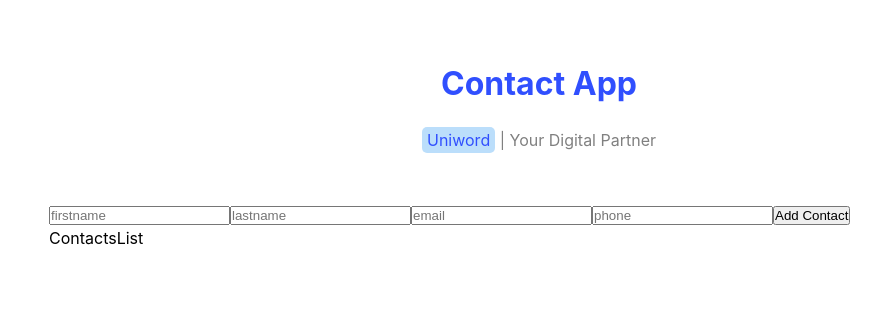
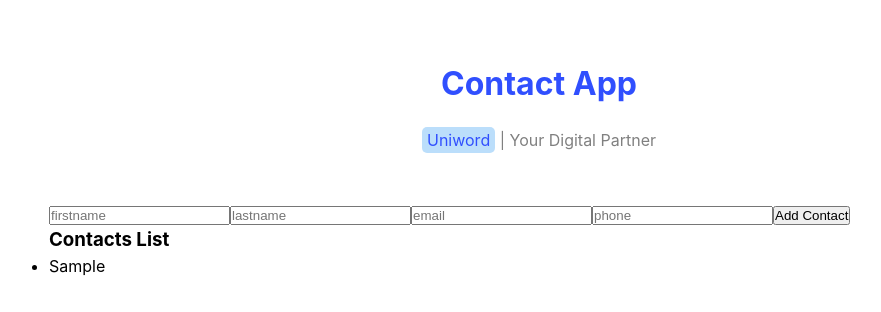
Before and after one commit to Ali-RHI/Contact-App, a React (Vite) app: page / in a window 1280 px wide. Both pictures are taken after typing "Sample", "Sample", "name@example.com", "5" into the empty fields and a click on the button "Add Contact". Shown: the top 312 px of the page, without its empty margins (101-982 px from the left). Built offline with nearby package versions, Linux system fonts and the light colour scheme.

Commit message:
adding id to each contact using uuid package

```diff
--- a/package.json
+++ b/package.json
@@ -11,7 +11,8 @@
   },
   "dependencies": {
     "react": "^18.2.0",
-    "react-dom": "^18.2.0"
+    "react-dom": "^18.2.0",
+    "uuid": "^9.0.1"
   },
   "devDependencies": {
     "@types/react": "^18.2.66",
--- a/src/components/Contacts.jsx
+++ b/src/components/Contacts.jsx
@@ -1,6 +1,7 @@
 import { useState } from "react";
 import ContactsList from "./ContactsList.jsx";
 import inputs from "../constants/inputs.js";
+import { v4 } from "uuid";
 
 export function Contacts() {
     const [contacts, setContacts] = useState([]);
@@ -10,6 +11,7 @@ export function Contacts() {
         lastName: "",
         email: "",
         phone: "",
+        id: ""
     });
 
     const changeHandler = (event) => {
@@ -22,12 +24,14 @@ export function Contacts() {
         if (!contact.firstName || !contact.lastName || !contact.email || !contact.phone) { setAlert("Please enter valid data!"); return }
 
         setAlert("")
-        setContacts((contacts) => [...contacts, contact]);
+        const newContact = { ...contact, id: v4() }
+        setContacts((contacts) => [...contacts, newContact]);
         setContact({
             firstName: "",
             lastName: "",
             email: "",
             phone: "",
+            id: ""
         });
     };
 
@@ -35,34 +39,6 @@ export function Contacts() {
     return (
         <div>
             <div>{ inputs.map((input, index) => (<input key={ index } type={ input.type } placeholder={ input.placeholder } name={ input.name } value={ contact[input.name] } onChange={ changeHandler } />)) }
-                {/* <input
-                    type="text"
-                    placeholder="firstName"
-                    name="firstName"
-                    value={ contact.firstName }
-                    onChange={ changeHandler }
-                />
-                <input
-                    type="text"
-                    placeholder="lastName"
-                    name="lastName"
-                    value={ contact.lastName }
-                    onChange={ changeHandler }
-                />
-                <input
-                    type="text"
-                    placeholder="email"
-                    name="email"
-                    value={ contact.email }
-                    onChange={ changeHandler }
-                />
-                <input
-                    type="number"
-                    placeholder="phone"
-                    name="phone"
-                    value={ contact.phone }
-                    onChange={ changeHandler }
-                /> */}
                 <button onClick={ addHandler }>Add Contact</button>
             </div>
             <div>{ alert && <p>{ alert }</p> }</div>
--- a/src/components/ContactsList.jsx
+++ b/src/components/ContactsList.jsx
@@ -1,9 +1,15 @@
 import React from 'react'
 
-function ContactsList(propes) {
-    console.log(propes)
+function ContactsList({ contacts }) {
     return (
-        <div>ContactsList</div>
+        <div>
+            <h3>Contacts List</h3>
+            <ul>
+                { contacts.map((contact) => (
+                    <li key={ contact.id }>{ contact.firstName }</li>
+                )) }
+            </ul>
+        </div>
     )
 }
 
```
Also changed, not shown: 1 other file (tests, documents, lock files or other folders).
